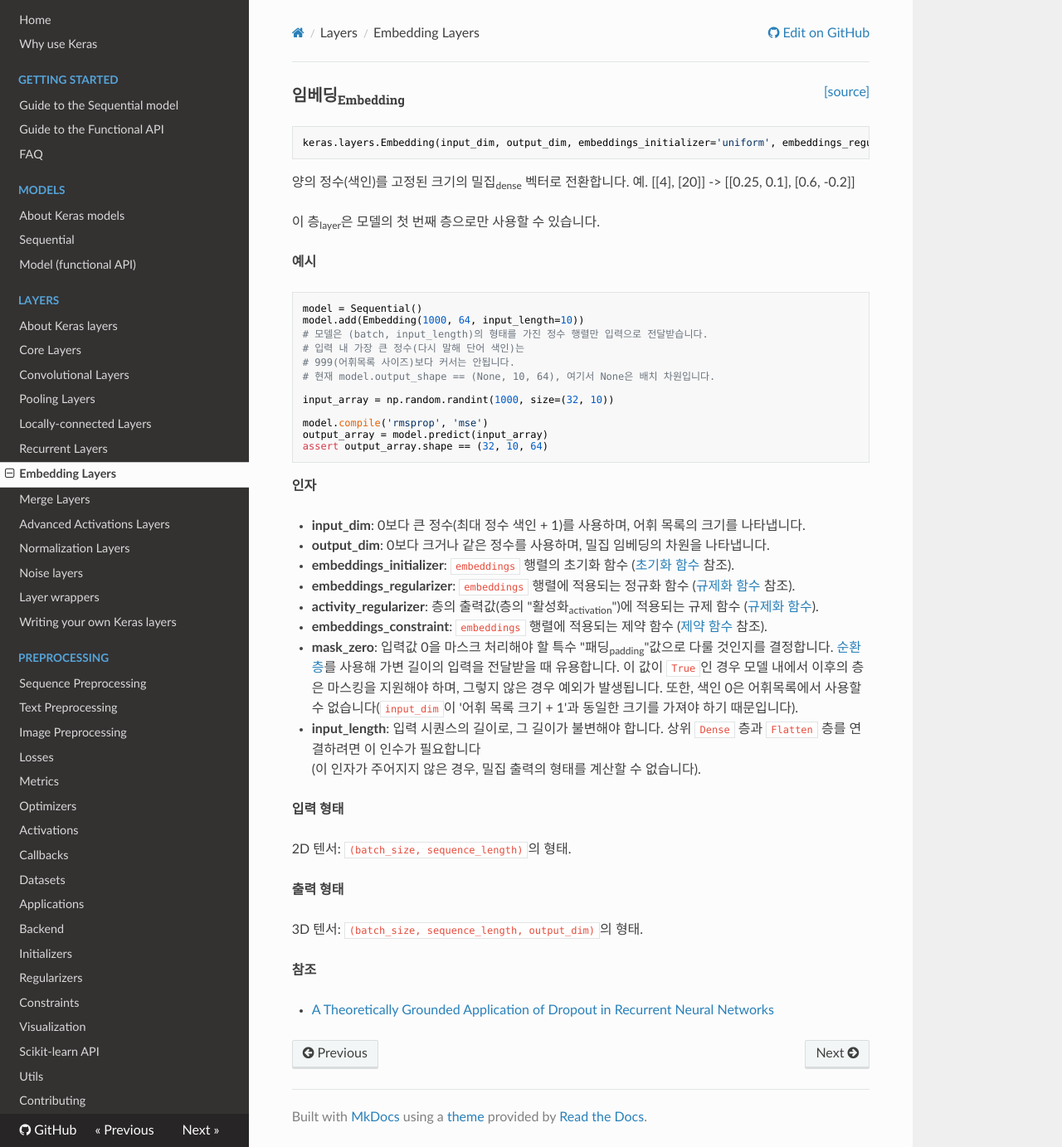
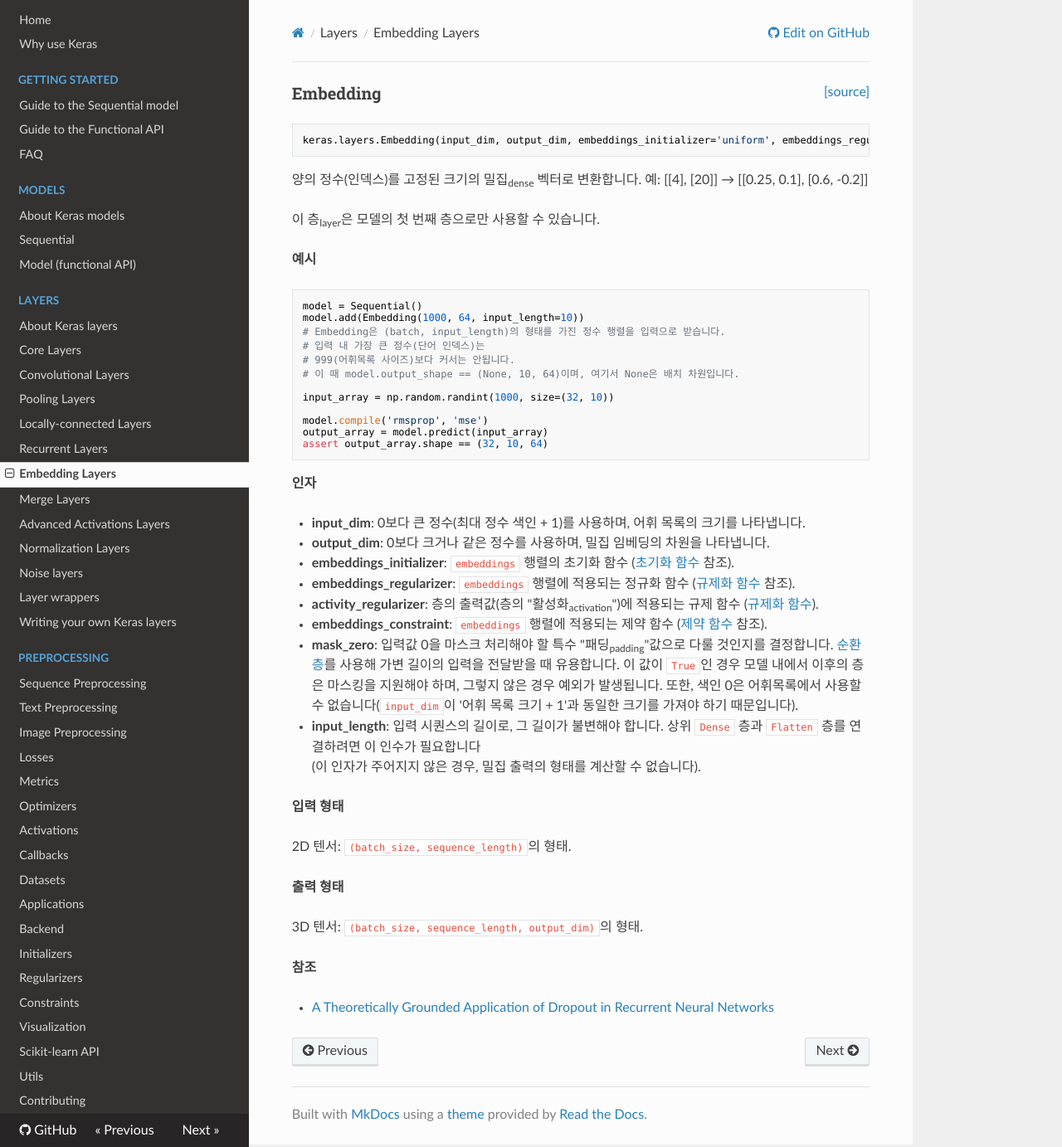
Before and after one commit to keras-team/keras-docs-ko, an MkDocs documentation site: the page built from sources/layers/embeddings.md, in a window 1280 px wide and 1383 px high. Shown: the whole window at 83% size. Built offline with MkDocs 1.6.1, drawn with Linux system fonts in a browser that asks for light colours; nearby versions of some CDN libraries.

Commit message:
Update embeddings.md

````diff
--- a/sources/layers/embeddings.md
+++ b/sources/layers/embeddings.md
@@ -1,12 +1,12 @@
 <span style="float:right;">[[source]](https://github.com/keras-team/keras/blob/master/keras/layers/embeddings.py#L16)</span>
-### 임베딩<sub>Embedding</sub>
+### Embedding
 
 ```python
 keras.layers.Embedding(input_dim, output_dim, embeddings_initializer='uniform', embeddings_regularizer=None, activity_regularizer=None, embeddings_constraint=None, mask_zero=False, input_length=None)
 ```
 
-양의 정수(색인)를 고정된 크기의 밀집<sub>dense</sub> 벡터로 전환합니다.
-예. [[4], [20]] -> [[0.25, 0.1], [0.6, -0.2]]
+양의 정수(인덱스)를 고정된 크기의 밀집<sub>dense</sub> 벡터로 변환합니다.
+예: [[4], [20]] → [[0.25, 0.1], [0.6, -0.2]]
 
 이 층<sub>layer</sub>은 모델의 첫 번째 층으로만 사용할 수 있습니다.
 
@@ -16,10 +16,10 @@ __예시__
 ```python
 model = Sequential()
 model.add(Embedding(1000, 64, input_length=10))
-# 모델은 (batch, input_length)의 형태를 가진 정수 행렬만 입력으로 전달받습니다.
-# 입력 내 가장 큰 정수(다시 말해 단어 색인)는
+# Embedding은 (batch, input_length)의 형태를 가진 정수 행렬을 입력으로 받습니다.
+# 입력 내 가장 큰 정수(단어 인덱스)는
 # 999(어휘목록 사이즈)보다 커서는 안됩니다.
-# 현재 model.output_shape == (None, 10, 64), 여기서 None은 배치 차원입니다.
+# 이 때 model.output_shape == (None, 10, 64)이며, 여기서 None은 배치 차원입니다.
 
 input_array = np.random.randint(1000, size=(32, 10))
 
````
